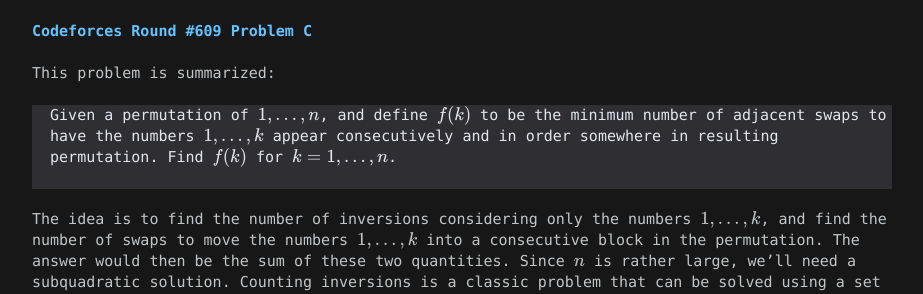
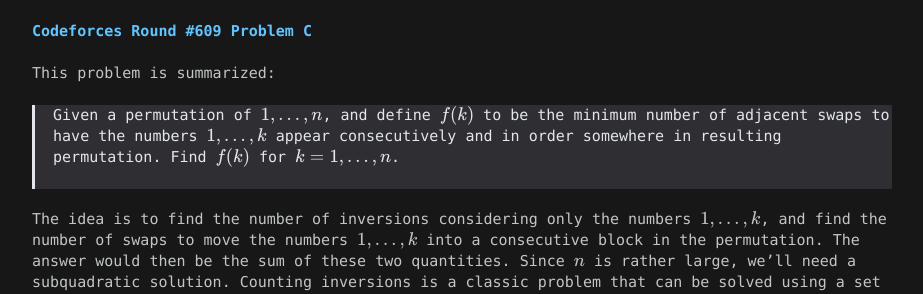
Before and after one commit to ehnryx/ehnryx.github.io, a Jekyll site: the page built from _posts/2020-01-01-buff-fingers.md, in a window 1280 px wide. Shown: the part 290-584 px from the top of the page, without its empty margins (178-1101 px from the left). Built offline with Jekyll 4.4.1, drawn with Linux system fonts in a browser that asks for light colours; formulas are drawn with MathJax 3.

Commit message:
solid border

```diff
--- a/css/terminal.css
+++ b/css/terminal.css
@@ -209,7 +209,7 @@ blockquote {
   padding-left: calc(var(--global-space) * 2);
   padding-left: 2ch;
   overflow: hidden;
-  border-left: 3px;
+  border-left: 3px solid;
   background-color: var(--quote-bg-color);
 }
 
```
